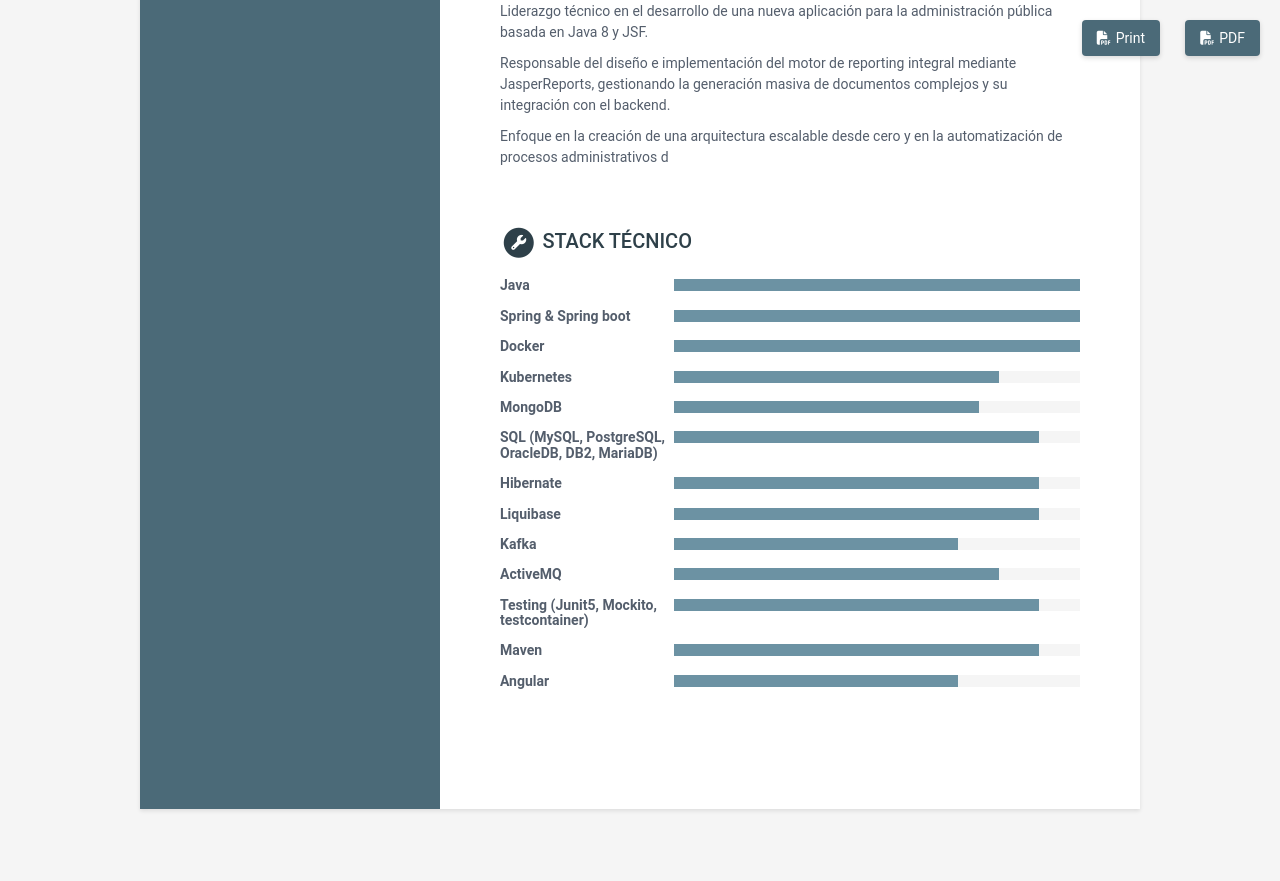
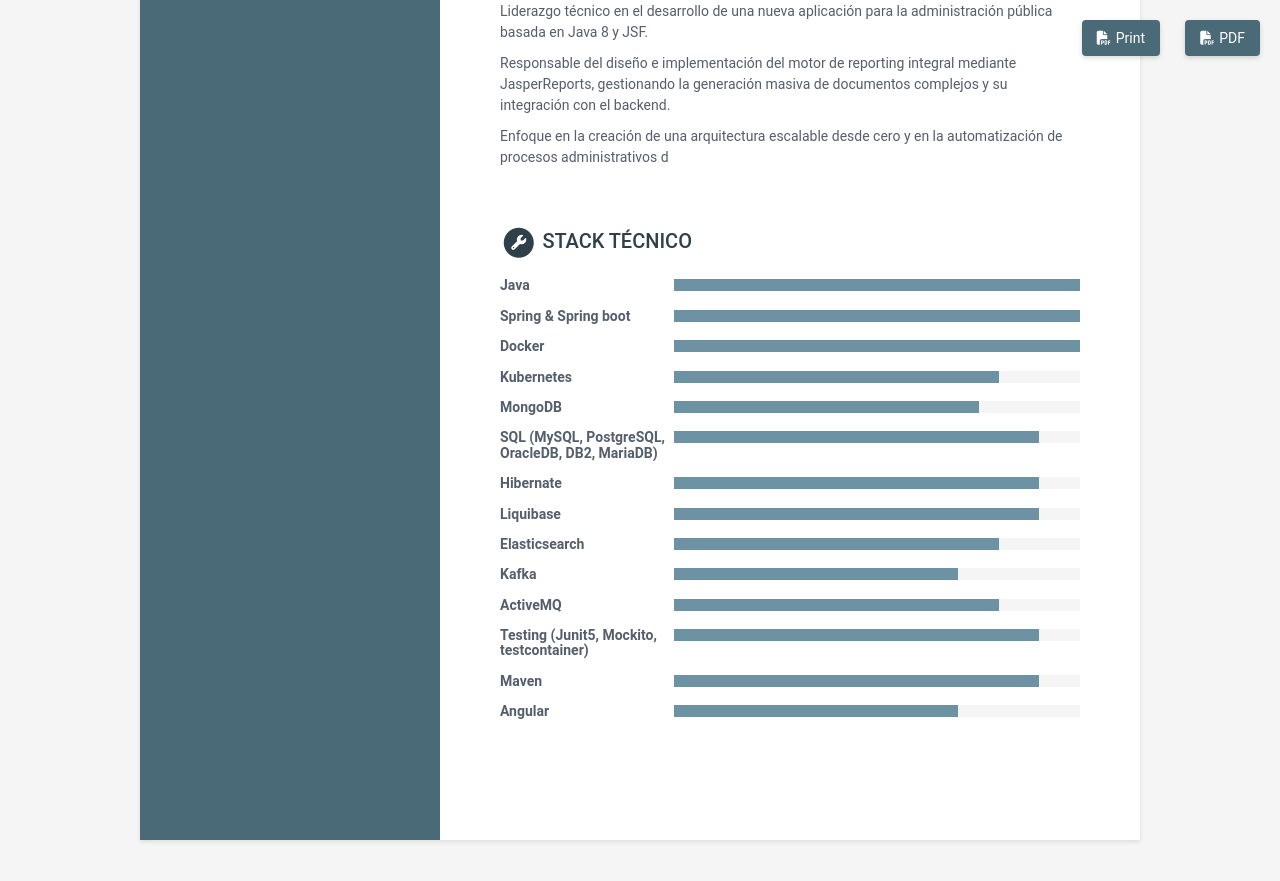
Before and after one commit to daniquir/daniquir, a Jekyll site: the page built from index.html, in a window 1280 px wide and 900 px high, scrolled down 1789 px. Shown: the top 881 px of the window. Built offline with Jekyll 4.4.1, drawn with Linux system fonts in a browser that asks for light colours.

Commit message:
Add Elasticsearch with 80% level to data.yml

```diff
--- a/_data/data.yml
+++ b/_data/data.yml
@@ -150,6 +150,9 @@ skills:
   - name: Liquibase
     level: 90%
 
+  - name: Elasticsearch
+    level: 80%
+
   - name: Kafka
     level: 70%
 
```
